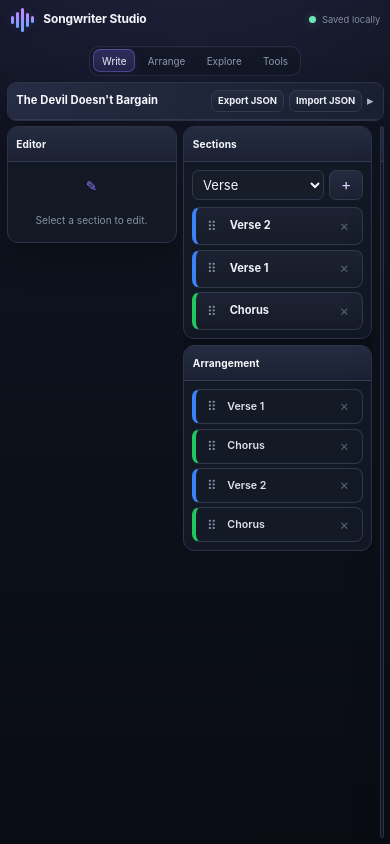
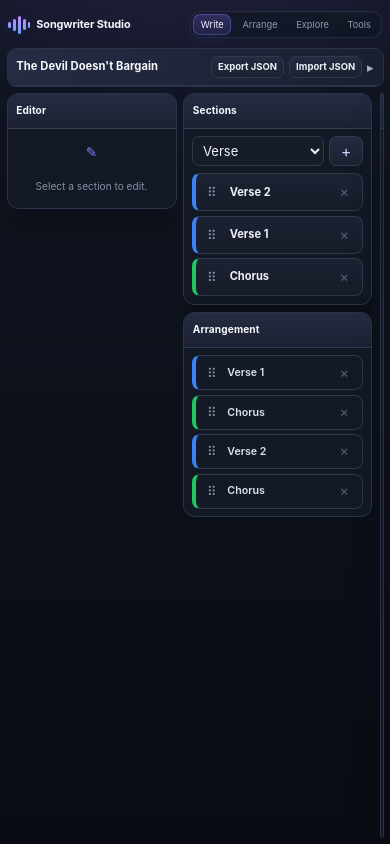
Before and after one commit to dstancomb3/Songwriter-Studio, a React (Vite) app: page / in a window 390 px wide. Built offline with nearby package versions, Linux system fonts and the light colour scheme.

Commit message:
Compact Songwriter Studio header

```diff
--- a/src/index.css
+++ b/src/index.css
@@ -854,3 +854,71 @@ h4 {
     gap: 0.42rem;
   }
 }
+
+
+/* Compact single-row studio header */
+
+.studio-header {
+  min-height: 36px;
+  grid-template-columns: minmax(180px, 1fr) auto minmax(160px, 1fr);
+  gap: 0.7rem;
+  padding: 0 0.15rem;
+}
+
+.studio-logo {
+  width: 22px;
+  height: 22px;
+}
+
+.studio-logo span:nth-child(1) { height: 6px; }
+.studio-logo span:nth-child(2) { height: 12px; }
+.studio-logo span:nth-child(3) { height: 18px; }
+.studio-logo span:nth-child(4) { height: 11px; }
+.studio-logo span:nth-child(5) { height: 6px; }
+
+.studio-brand {
+  gap: 0.45rem;
+  font-size: 0.84rem;
+}
+
+.studio-nav {
+  padding: 0.16rem;
+}
+
+.studio-nav__item {
+  padding: 0.28rem 0.58rem;
+  font-size: 0.71rem;
+}
+
+.studio-status {
+  font-size: 0.68rem;
+}
+
+@media (max-width: 1180px) {
+  .studio-header {
+    min-height: 36px;
+    grid-template-columns: minmax(160px, 1fr) auto minmax(140px, 1fr);
+    gap: 0.5rem;
+  }
+
+  .studio-nav {
+    order: initial;
+    grid-column: auto;
+    justify-self: center;
+  }
+
+  .studio-status {
+    grid-column: auto;
+    grid-row: auto;
+  }
+}
+
+@media (max-width: 820px) {
+  .studio-status {
+    display: none;
+  }
+
+  .studio-header {
+    grid-template-columns: minmax(150px, 1fr) auto;
+  }
+}
```
